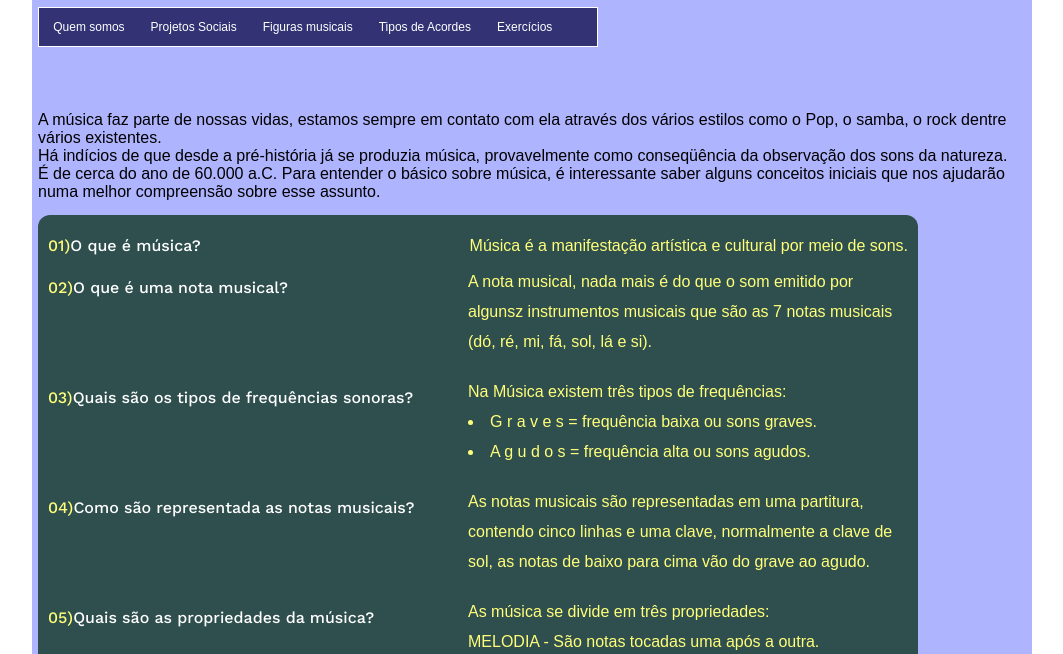
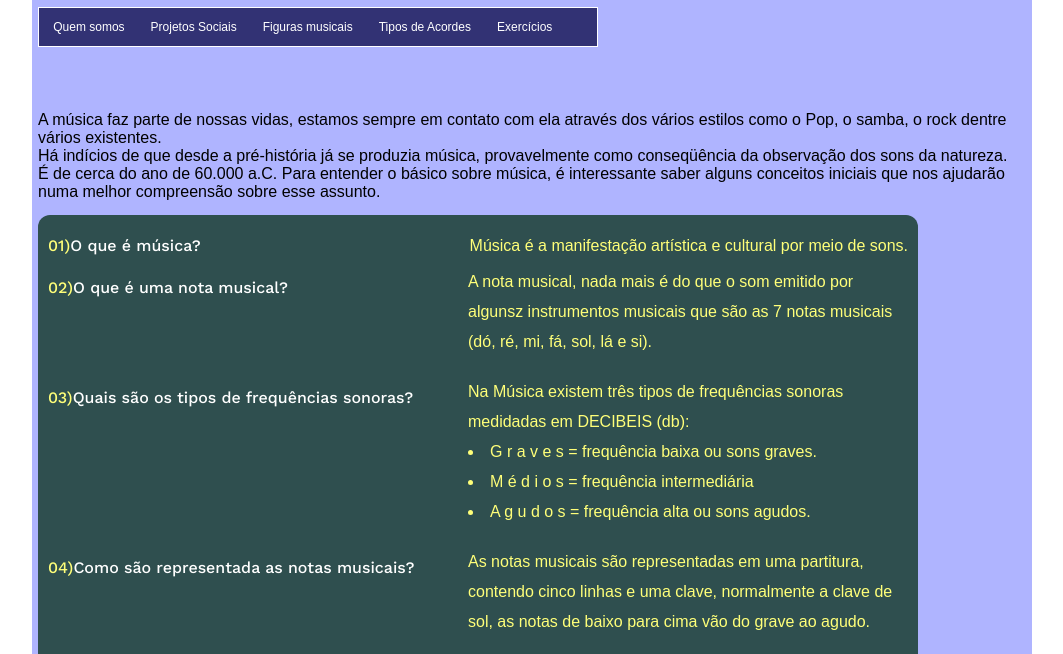
Before and after one commit to Henriques76/Musicaliza, a plain HTML site: page index.html in a window 1280 px wide. Shown: the part 137-791 px from the top of the page, without its empty margins (68-1131 px from the left). Drawn offline with nearby package versions, Linux system fonts and the light colour scheme; a web font is replaced by a local one.

Commit message:
atualização de freq.

```diff
--- a/index.html
+++ b/index.html
@@ -66,8 +66,9 @@
                 <div class="box_ax">
 
                     <h3><strong>03)</strong>Quais são os tipos de frequências sonoras?</h3>
-                    <p2 class="wow animate__animated  animate__bounceInLeft">Na Música existem três tipos de frequências:</p>
+                    <p2 class="wow animate__animated  animate__bounceInLeft">Na Música existem três tipos de frequências sonoras medidadas em DECIBEIS (db):</p>
                         <li>G r a v e s = frequência baixa ou sons graves.</li>
+                        <li>M é d i o s = frequência intermediária</li>
                         <li>A g u d o s = frequência alta ou sons agudos.</li>
                 </div>
 
```
